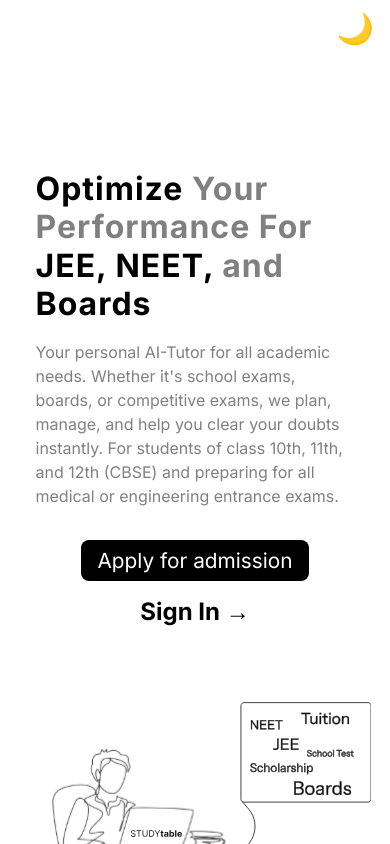
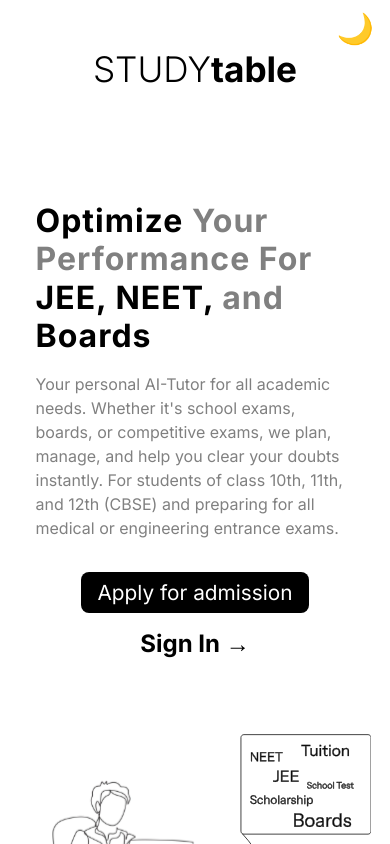
Before and after one commit to harshvyas0803/STUDYtable, a React (Vite) app: page / in a window 390 px wide. Shown: the top 844 px of the page. Built offline with nearby package versions, Linux system fonts and the light colour scheme.

Commit message:
Final commit

```diff
--- a/src/components/title/Title.css
+++ b/src/components/title/Title.css
@@ -12,8 +12,8 @@
 /* Media Query for 900px */
 @media (max-width: 900px) {
   .title {
-    margin-bottom: 5rem;
-    margin-top: -4rem; /* Removed extra space in "-4  rem" */
+    margin-bottom: 0rem;
+    margin-top: 3rem; /* Removed extra space in "-4  rem" */
   }
 }
 
```
